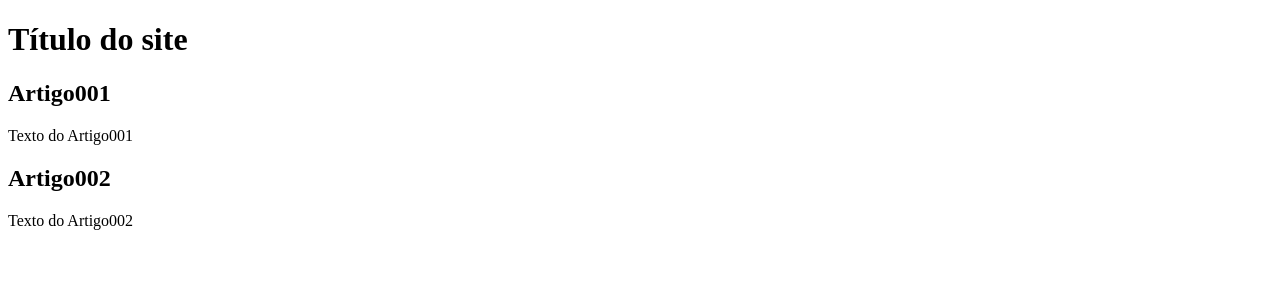
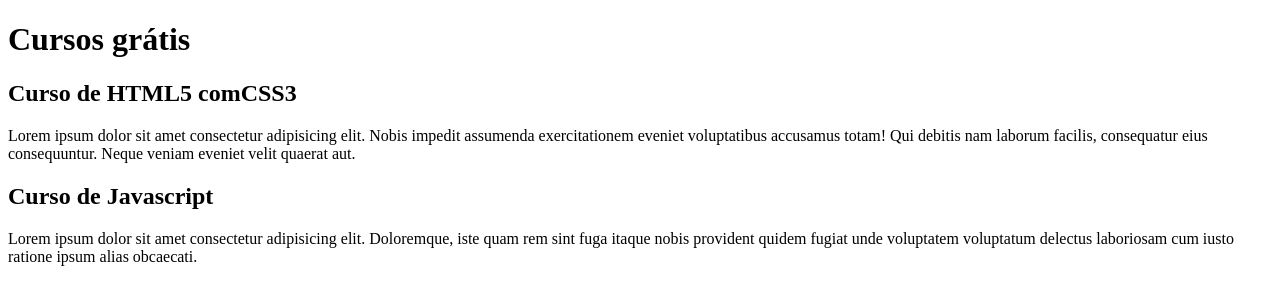
Before and after one commit to CARV4LH0-dev/projeto-teste, a plain HTML site: page index.html in a window 1280 px wide. Drawn offline with Linux system fonts and the light colour scheme.

Commit message:
comecei a escrever o conteúdo

```diff
--- a/index.html
+++ b/index.html
@@ -8,15 +8,15 @@
 <body>
     <main>
         <header>
-            <h1>Título do site</h1>
+            <h1>Cursos grátis</h1>
         </header>
         <article>
-            <h2>Artigo001</h2>
-            <p>Texto do Artigo001</p>
+            <h2>Curso de HTML5 comCSS3</h2>
+            <p>Lorem ipsum dolor sit amet consectetur adipisicing elit. Nobis impedit assumenda exercitationem eveniet voluptatibus accusamus totam! Qui debitis nam laborum facilis, consequatur eius consequuntur. Neque veniam eveniet velit quaerat aut.</p>
         </article>
         <article>
-            <h2>Artigo002</h2>
-            <p>Texto do Artigo002</p>
+            <h2>Curso de Javascript</h2>
+            <p>Lorem ipsum dolor sit amet consectetur adipisicing elit. Doloremque, iste quam rem sint fuga itaque nobis provident quidem fugiat unde voluptatem voluptatum delectus laboriosam cum iusto ratione ipsum alias obcaecati.</p>
         </article>
     </main>
 </body>
```
